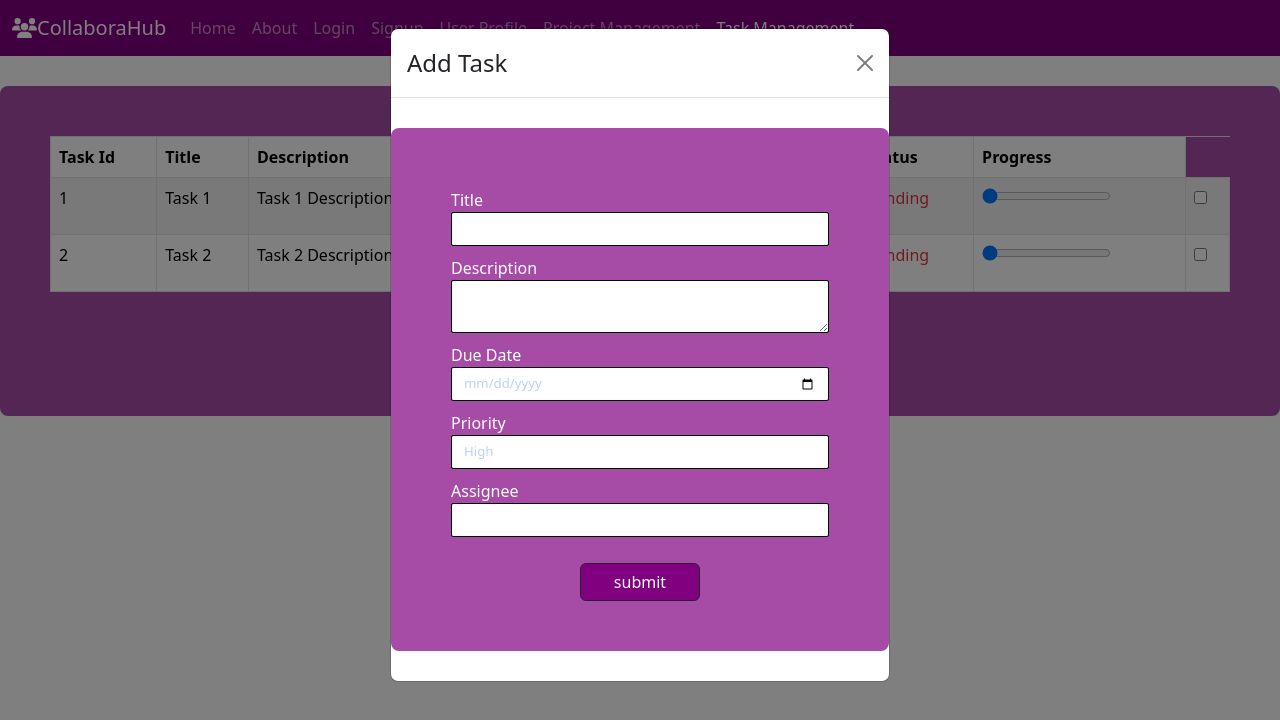
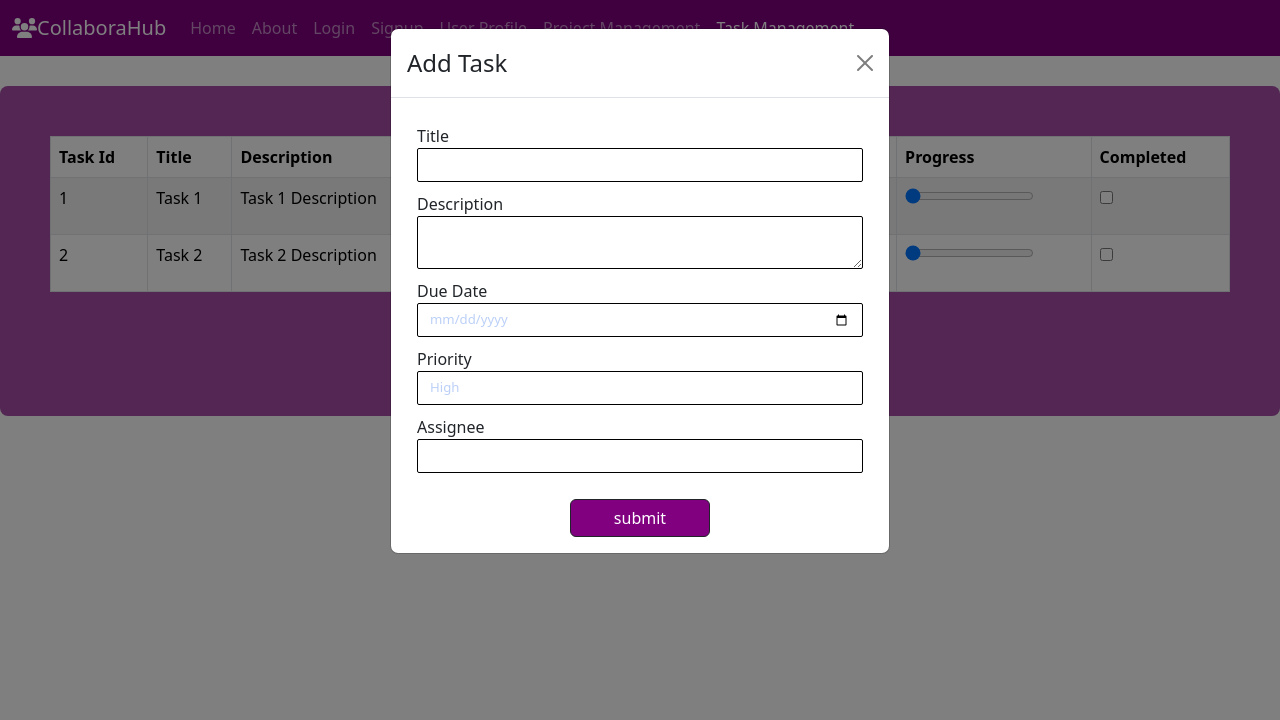
Before and after one commit to alicodes02/Web-Project-Frontend, a React (Create React App) app: page /taskmanagement in a window 1280 px wide. Both pictures are taken after a click on the button "Add Task". Shown: the top 720 px of the page. Built offline with nearby package versions, Linux system fonts and the light colour scheme.

Commit message:
Form updated

```diff
--- a/src/Pages/TaskManagement.js
+++ b/src/Pages/TaskManagement.js
@@ -68,6 +68,8 @@ const TaskManagement = () => {
             <th>Assignee</th>
             <th>Status</th>
             <th>Progress</th>
+            <th>Completed</th>
+
           </tr>
         </thead>
         <tbody>
@@ -111,7 +113,7 @@ const TaskManagement = () => {
         <Modal.Header closeButton>
           <Modal.Title>Add Task</Modal.Title>
         </Modal.Header>
-        <Modal.Body style={textStyle}>
+        <Modal.Body>
           <form onSubmit={handleSubmit}>
             <div className="form-group">
               <label htmlFor="title">Title</label>
```
